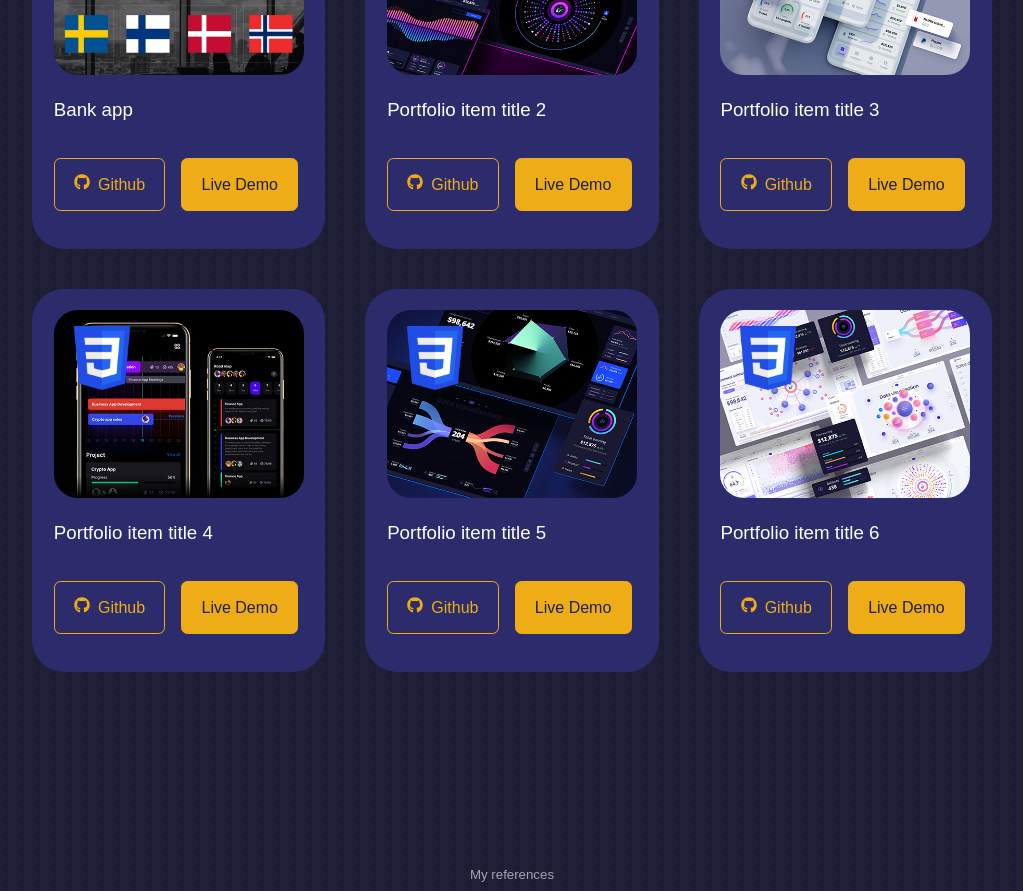
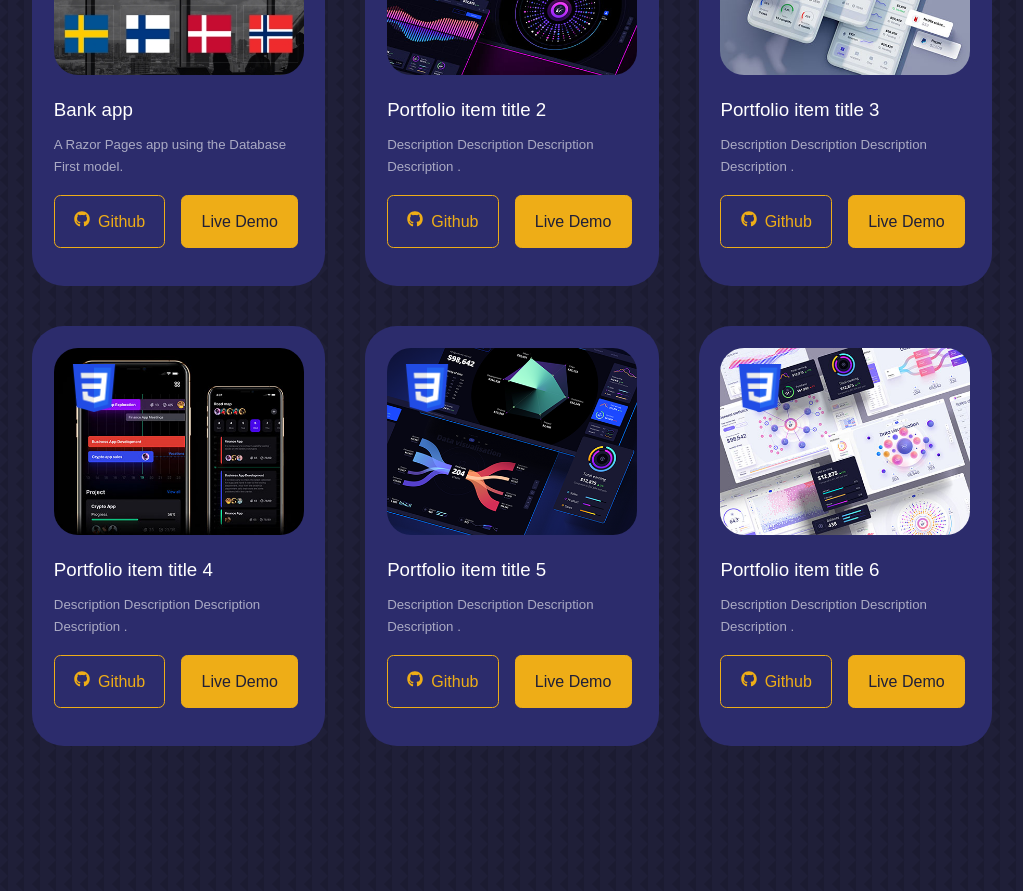
Before and after one commit to RichardChalk/portfolio, a React (Create React App) app: page / in a window 1280 px wide. Shown: the part 3460-4351 px from the top of the page, without its empty margins (128-1151 px from the left). Built offline with nearby package versions, Linux system fonts and the light colour scheme; a web font is replaced by a local one.

Commit message:
Added description to all portfolio projects

```diff
--- a/src/components/portfolio/Projects.jsx
+++ b/src/components/portfolio/Projects.jsx
@@ -33,6 +33,7 @@ const projectsArray = [
     image: IMG1,
     logo: CLogo,
     title: "Bank app",
+    description: "A Razor Pages app using the Database First model.",
     github: "https://github.com/RichardChalk/JAFU20-Bank",
     demo: "https://bankwebapprichardchalk.azurewebsites.net",
   },
@@ -41,6 +42,7 @@ const projectsArray = [
     image: IMG2,
     logo: CSSLogo,
     title: "Portfolio item title 2",
+    description: "Description Description Description Description .",
     github: "https://github.com",
     demo: "https://google.com",
   },
@@ -49,6 +51,7 @@ const projectsArray = [
     image: IMG3,
     logo: CSSLogo,
     title: "Portfolio item title 3",
+    description: "Description Description Description Description .",
     github: "https://github.com",
     demo: "https://google.com",
   },
@@ -57,6 +60,7 @@ const projectsArray = [
     image: IMG4,
     logo: CSSLogo,
     title: "Portfolio item title 4",
+    description: "Description Description Description Description .",
     github: "https://github.com",
     demo: "https://google.com",
   },
@@ -65,6 +69,7 @@ const projectsArray = [
     image: IMG5,
     logo: CSSLogo,
     title: "Portfolio item title 5",
+    description: "Description Description Description Description .",
     github: "https://github.com",
     demo: "https://google.com",
   },
@@ -73,6 +78,7 @@ const projectsArray = [
     image: IMG6,
     logo: CSSLogo,
     title: "Portfolio item title 6",
+    description: "Description Description Description Description .",
     github: "https://github.com",
     demo: "https://google.com",
   },
@@ -81,14 +87,15 @@ const projectsArray = [
 const Projects = () => {
   return (
     <div className="container portfolio__container">
-      {projectsArray.map(({ id, image, logo, title, github, demo }) => {
+      {projectsArray.map(({ id, image, logo, title, description, github, demo }) => {
         return (
           <article key={id} className="portfolio__item">
             <div className="portfolio__item-image">
               <img src={image} alt={title} className="portfolio__img" />
-              <img src={logo} className="portfolio__item-tool"></img>
+              <img src={logo} className="portfolio__item-logo"></img>
             </div>
             <h3>{title}</h3>
+            <h5>{description}</h5>
             <div className="portfolio__item-cta">
               <a href={github} target="_blank" className="btn">
                 <FaGithub className="portfolio-git" />
--- a/src/components/portfolio/portfolio.css
+++ b/src/components/portfolio/portfolio.css
@@ -28,16 +28,22 @@
   position: relative;
 }
 
-.portfolio__item-tool {
+.portfolio__item-logo {
   position: absolute;
   top: 1rem;
   left: 1rem;
-  width: 4rem;
+  width: 3rem;
 }
 
 .portfolio__item h3 {
-  margin: 1.2rem 0 2rem 0;
+  margin: 1.2rem 0 .5rem 0;
 }
+
+.portfolio__item h5 {
+  color: var(--colour-light);
+  margin-bottom: 1rem;
+}
+
 
 .portfolio__item-cta {
   display: flex;
```
